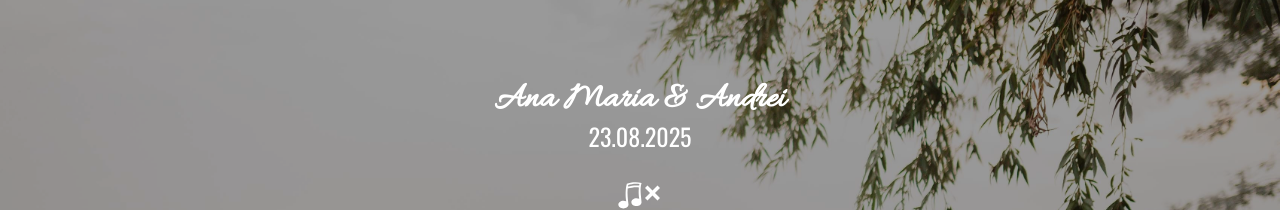
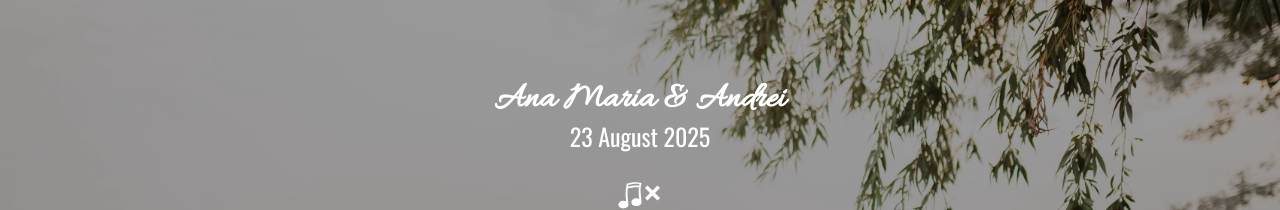
Before and after one commit to tudoradridan/rsvp, a Next.js app: page / in a window 1280 px wide. Shown: the top 210 px of the page. Built offline with nearby package versions, Linux system fonts and the light colour scheme; no server answers.

Commit message:
middleware commit 2

```diff
--- a/app/_components/Hero.tsx
+++ b/app/_components/Hero.tsx
@@ -25,7 +25,7 @@ const Hero: React.FC = () => {
           animate={{ opacity: 1, y: 0 }}
           transition={{ duration: 1, delay: 0.5 }}
         >
-          23.08.2025
+          23 August 2025
         </motion.h5>
         <motion.div
           initial={{ opacity: 0, scale: 0.8 }}
```
Also changed, not shown: middleware.ts (+0 -13 lines).
